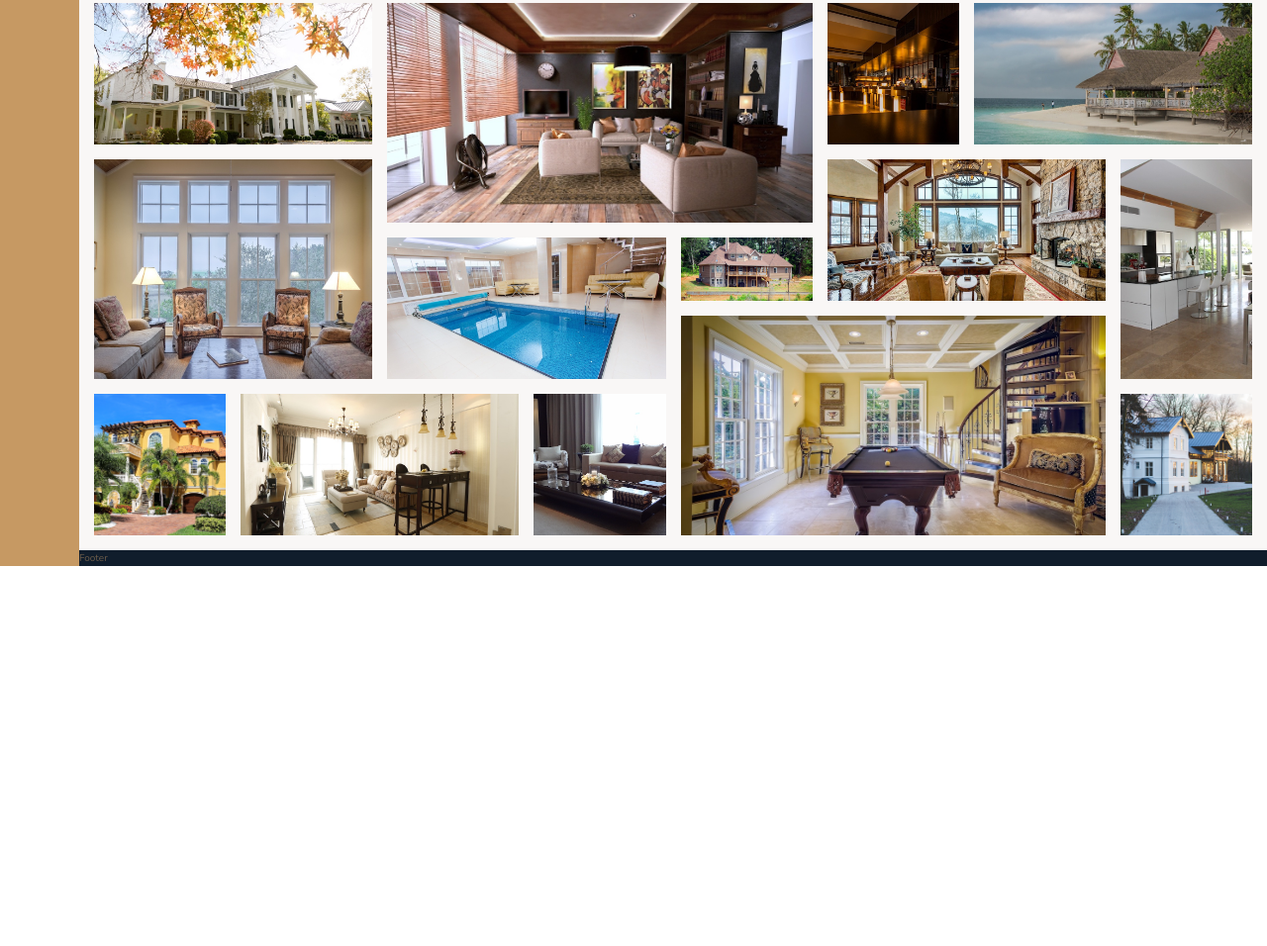
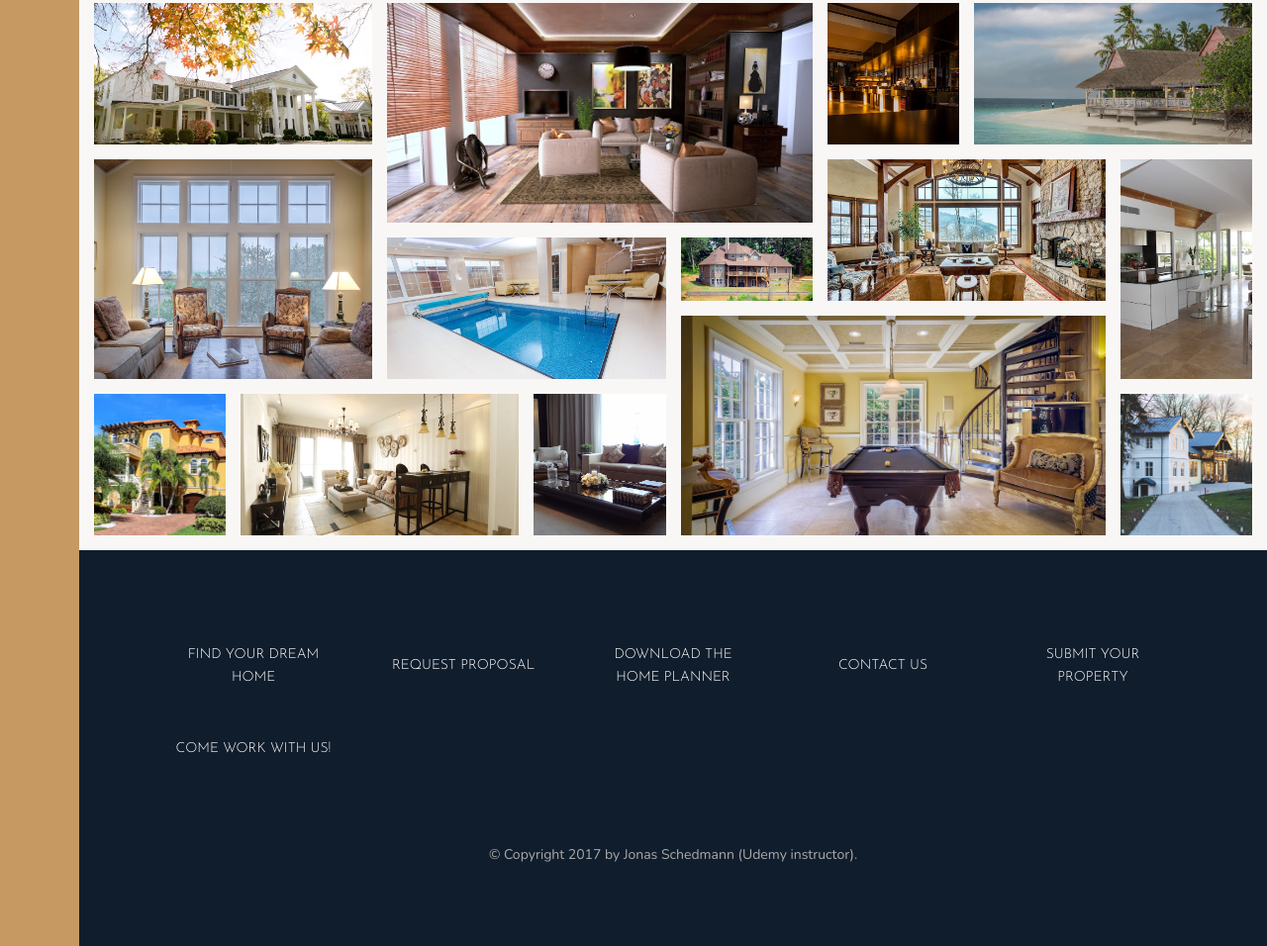
Before and after one commit to SwastikSonkusare/Nexter, a website: page index.html in a window 1280 px wide. Shown: the part 3084-4040 px from the top of the page at 99% size. Before the commit the page ends 3656 px from the top, so only its background shows below. Drawn offline with nearby package versions, Linux system fonts and the light colour scheme.

Commit message:
added: footer

```diff
--- a/index.html
+++ b/index.html
@@ -370,6 +370,19 @@
         </figure>
     </section>
 
-    <footer class="footer">Footer</footer>
+    <footer class="footer">
+        <ul class="nav">
+            <li class="nav__item"><a href="#" class="nav__link">Find your dream home</a></li>
+            <li class="nav__item"><a href="#" class="nav__link">request proposal</a></li>
+            <li class="nav__item"><a href="#" class="nav__link">Download the home planner</a></li>
+            <li class="nav__item"><a href="#" class="nav__link">Contact us</a></li>
+            <li class="nav__item"><a href="#" class="nav__link">Submit your property</a></li>
+            <li class="nav__item"><a href="#" class="nav__link">Come work with us!</a></li>
+        </ul>
+
+        <p class="copyright">
+            &copy; Copyright 2017 by Jonas Schedmann (Udemy instructor).
+        </p>
+    </footer>
   </body>
 </html>
--- a/sass/_footer.scss
+++ b/sass/_footer.scss
@@ -3,4 +3,42 @@
 
     grid-column: full-start / full-end;
 
+    padding: 8rem;
+
+
+    .nav {
+        list-style: none;
+        display: grid;
+        grid-template-columns: repeat(auto-fit, minmax(17rem, 1fr));
+        grid-gap: 2rem;
+        align-items: center;
+
+        &__link:link,
+        &__link:visited {
+            font-size: 1.4rem;
+            color: white;
+            text-decoration: none;
+            font-family: $font-display;
+            text-transform: uppercase;
+            text-align: center;
+            padding: 1.5rem;
+            display: block;
+            transition: all .2s;
+
+        }
+
+        &__link:hover,
+        &__link:active {
+            background-color: rgba(#fff, .05);
+            transform: translateY(-3px);
+        }
+    }
+
+    .copyright {
+        font-size: 1.4rem;
+        color: $color-grey-light-2;
+        text-align: center;
+        margin: 7rem auto 0  auto;
+        width: 70%;
+    }
 }
```
Also changed, not shown: css/style.css.
